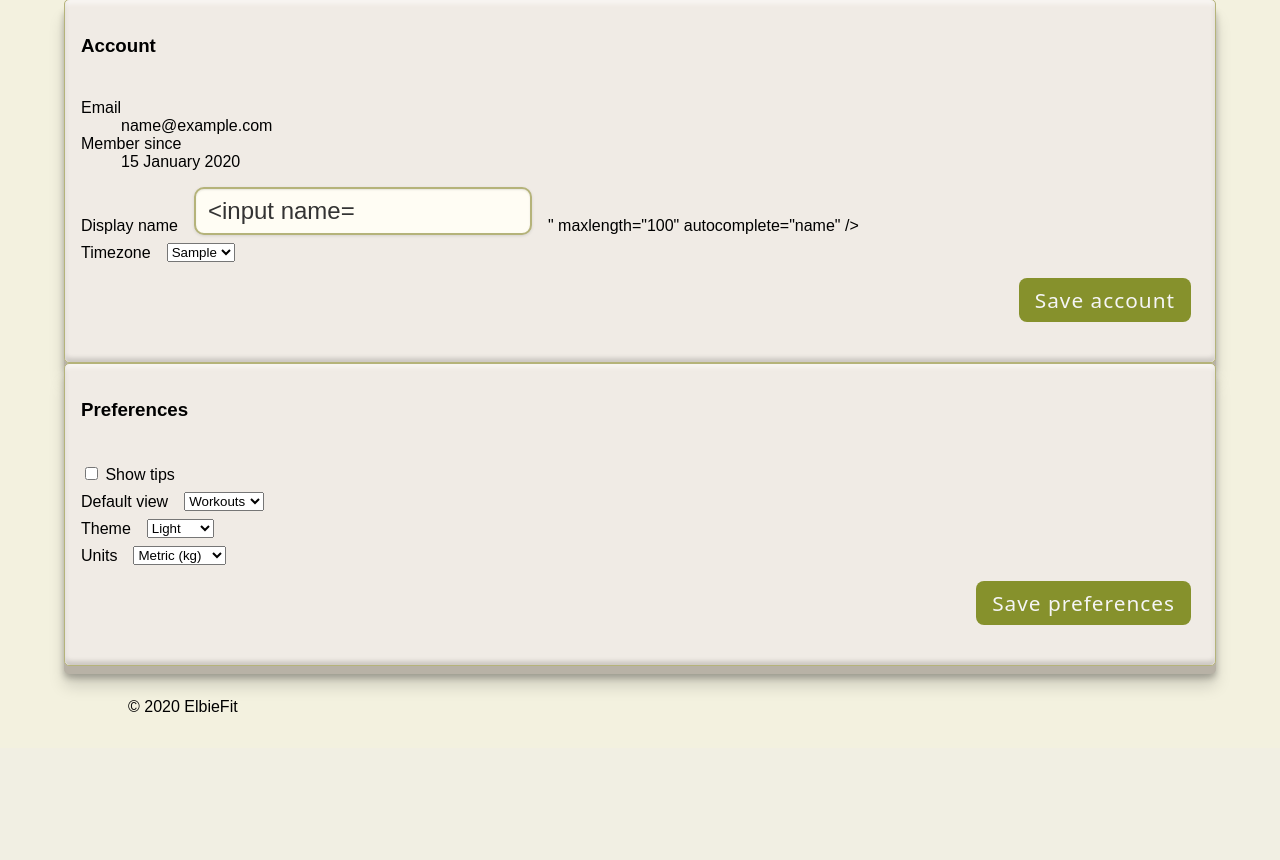
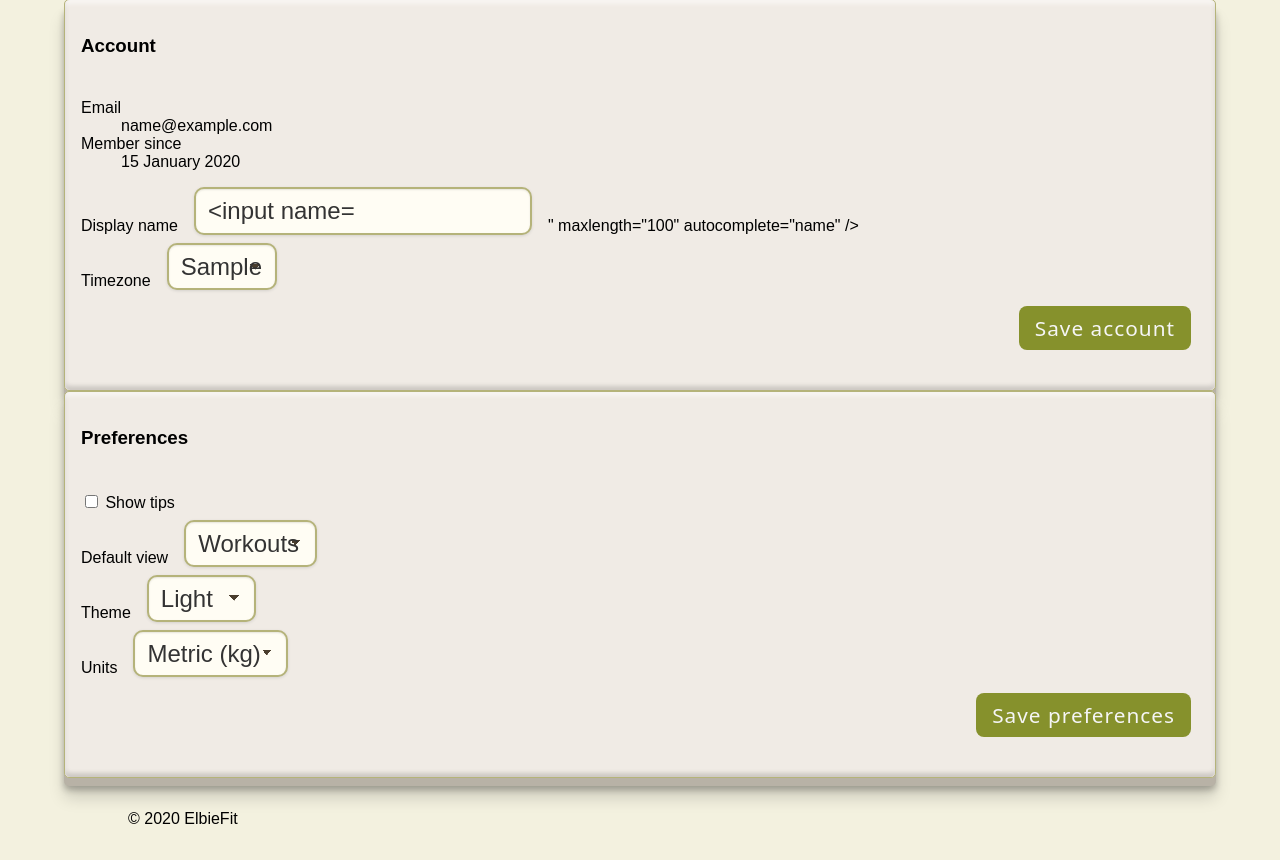
Before and after one commit to LisaS7/ElbieFit, a Python web app: template app/templates/profile/profile.html in a window 1280 px wide. Shown: the part 326-1186 px from the top of the page. Before the commit the page ends 1038 px from the top, so only its background shows below. Run offline with Jinja, Linux system fonts and the light colour scheme; the template is opened without the code that fills it: most values are stand-ins (such as "Sample title", 1, 10 or a date in 2020); form fields are guessed from the names that the template uses; some libraries are stand-ins or nearby versions; some web fonts are replaced.

Commit message:
Add style for select dropdowns

```diff
--- a/static/components.css
+++ b/static/components.css
@@ -154,6 +154,7 @@
 input[type='text'],
 input[type='date'],
 input[type='number'],
+select,
 textarea {
   background: var(--color-card);
   border: 2px solid var(--color-borders);
@@ -173,6 +174,37 @@
   outline: none;
   border-color: var(--color-heading-dark);
   box-shadow: inset 0 1px 2px rgba(0, 0, 0, 0.15), 0 0 6px var(--color-heading-dark);
+}
+
+/* --- Select --- */
+
+select {
+  /* kill default OS styling so ours shows up */
+  -webkit-appearance: none;
+  -moz-appearance: none;
+  appearance: none;
+
+  /* custom arrow */
+  background-image: linear-gradient(45deg, transparent 50%, var(--color-heading-dark) 50%),
+    linear-gradient(135deg, var(--color-heading-dark) 50%, transparent 50%),
+    linear-gradient(to right, transparent, transparent);
+  background-position: calc(100% - 1.2rem) 1.15rem, calc(100% - 0.9rem) 1.15rem, 0 0;
+  background-size: 0.35rem 0.35rem, 0.35rem 0.35rem, 100% 100%;
+  background-repeat: no-repeat;
+}
+
+select:focus {
+  outline: none;
+  border-color: var(--color-heading-dark);
+  box-shadow: inset 0 1px 2px rgba(0, 0, 0, 0.15), 0 0 6px var(--color-heading-dark);
+}
+
+/* Mobile */
+@media (max-width: 480px) {
+  select {
+    font-size: 1.3rem;
+    padding-right: 2.5rem;
+  }
 }
 
 /* ── Number Input Spinner ── */
```
